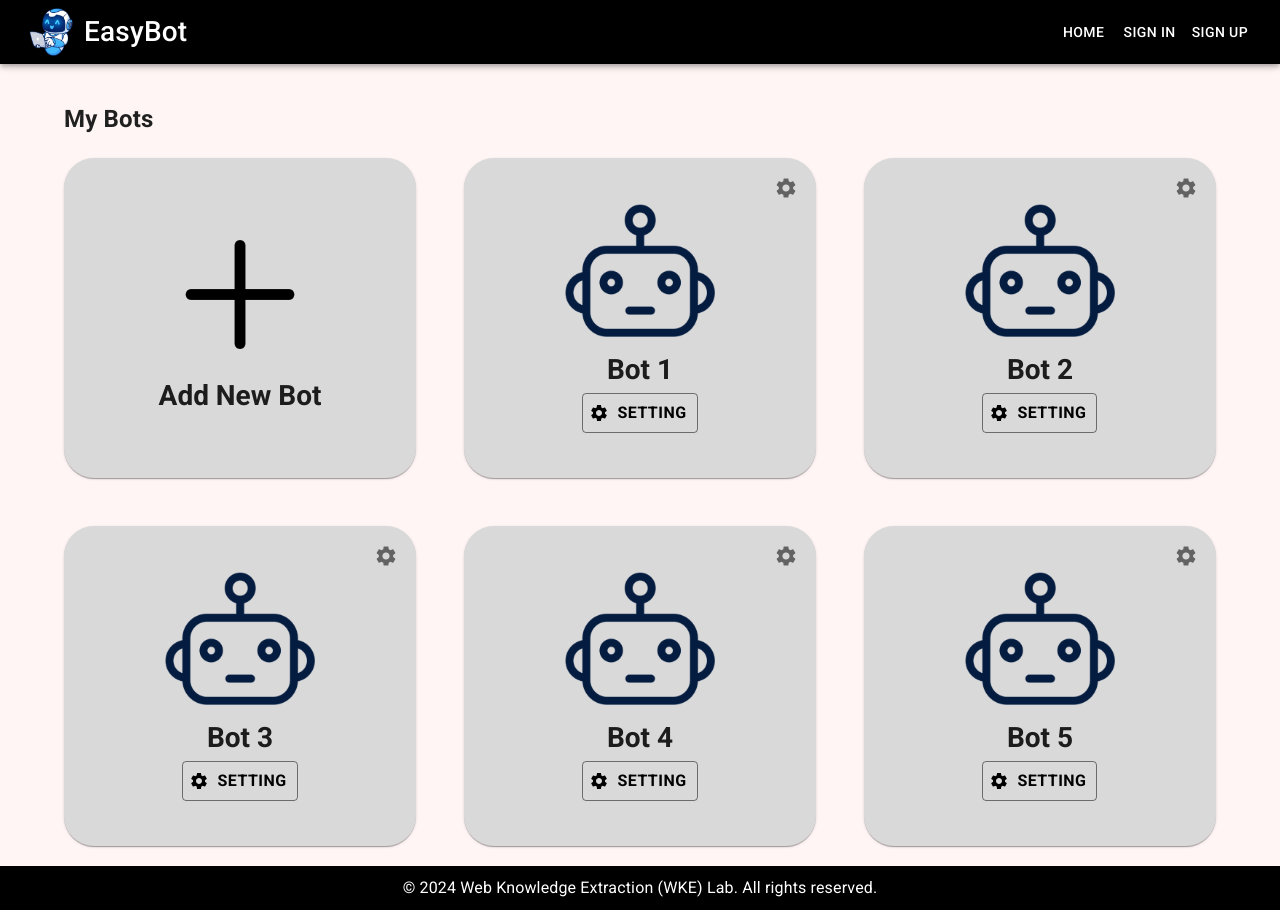
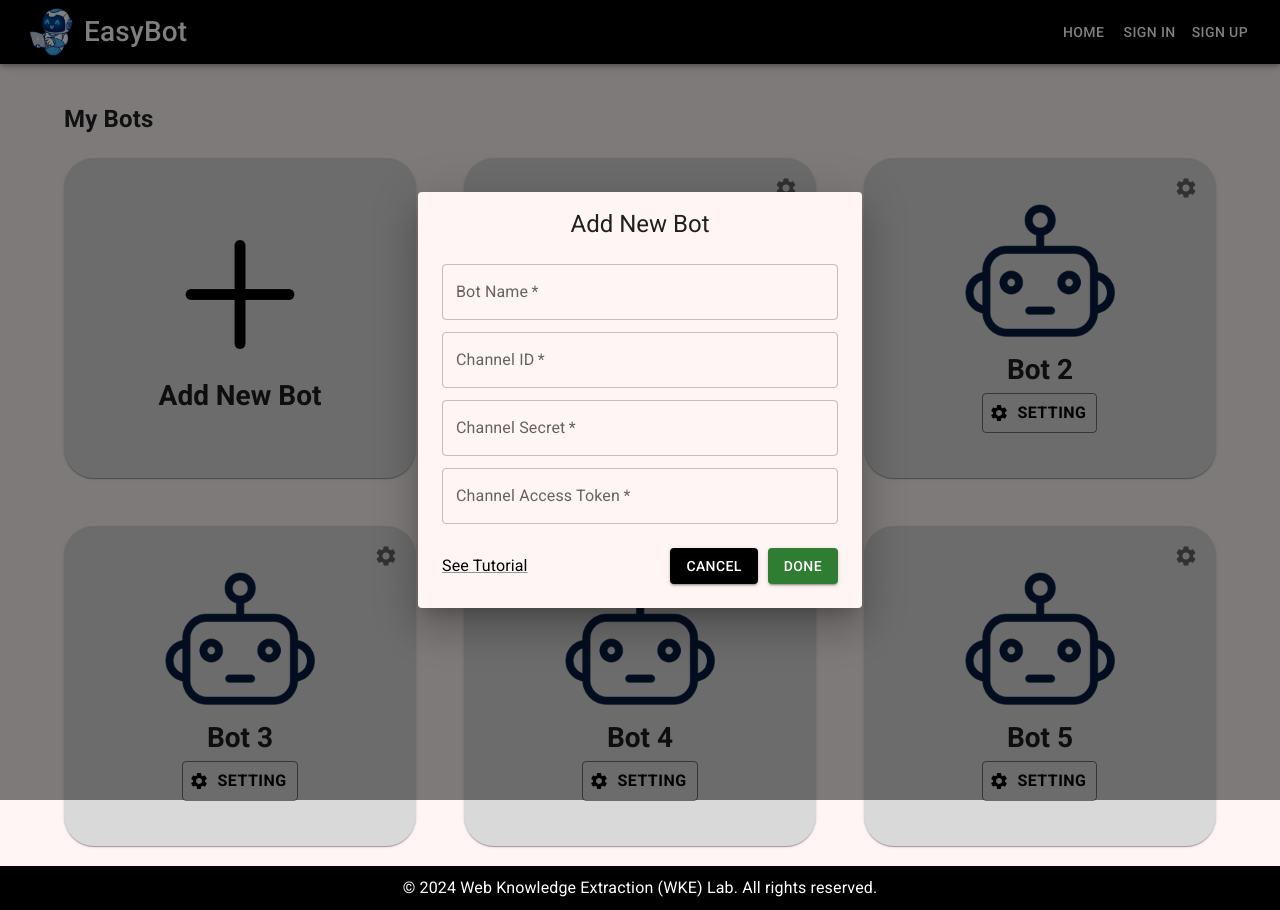
Before and after one commit to a5512167086/EasyBot_API, a React (Vite) app in the folder src/web-app/: page /bot-list in a window 1280 px wide. Both pictures are taken after a click on the button "Add New Bot". Built offline with nearby package versions, Linux system fonts and the light colour scheme.

Commit message:
feat(dialog): finish custom dialog layout

```diff
--- a/src/web-app/src/components/CustomCard/CustomCard.tsx
+++ b/src/web-app/src/components/CustomCard/CustomCard.tsx
@@ -11,6 +11,7 @@ export const CustomCard = ({
   imgSrc,
   enableHeaderButton,
   cardButton,
+  cardButtonAction,
   titleText,
   actionType,
   buttonText,
@@ -24,7 +25,7 @@ export const CustomCard = ({
         </IconButton>
       )}
       {cardButton ? (
-        <CardActionArea className="card__actionArea">
+        <CardActionArea className="card__actionArea" onClick={cardButtonAction}>
           <CardContent className="card__content">
             {imgSrc && (
               <div>
--- a/src/web-app/src/components/CustomCard/CustomCard.type.ts
+++ b/src/web-app/src/components/CustomCard/CustomCard.type.ts
@@ -10,6 +10,7 @@ export type CustomCardProps = {
   imgSrc?: string
   enableHeaderButton?: boolean
   cardButton: boolean
+  cardButtonAction?: () => void
   titleText?: string
   actionType: ActionType
   buttonText?: string
--- /dev/null
+++ b/src/web-app/src/components/CustomDialog/CustomDialog.style.tsx
@@ -0,0 +1,12 @@
+import { Dialog, styled } from '@mui/material'
+
+export const StyledDialog = styled(Dialog)(() => ({
+  '& .dialog__actionBox': {
+    padding: '0 24px 24px 24px',
+    display: 'flex',
+    justifyContent: 'space-between'
+  },
+  '& .dialog__actionButton': {
+    marginLeft: '10px'
+  }
+}))
--- /dev/null
+++ b/src/web-app/src/components/CustomDialog/CustomDialog.tsx
@@ -0,0 +1,96 @@
+import Button from '@mui/material/Button'
+import TextField from '@mui/material/TextField'
+import DialogActions from '@mui/material/DialogActions'
+import DialogContent from '@mui/material/DialogContent'
+import DialogTitle from '@mui/material/DialogTitle'
+import { CustomDialogProps } from './CustomDialog.type'
+import { CustomLink } from '../CustomLink'
+import { Box } from '@mui/material'
+import { StyledDialog } from './CustomDialog.style'
+
+export const CustomDialog = ({ isOpen, handleClose }: CustomDialogProps) => {
+  return (
+    <>
+      <StyledDialog
+        maxWidth="xs"
+        open={isOpen}
+        onClose={handleClose}
+        closeAfterTransition={false}
+        PaperProps={{
+          component: 'form',
+          onSubmit: (event: React.FormEvent<HTMLFormElement>) => {
+            event.preventDefault()
+            const formData = new FormData(event.currentTarget)
+            const formJson = Object.fromEntries(formData.entries())
+            console.log(formJson)
+            handleClose()
+          }
+        }}
+      >
+        <DialogTitle textAlign="center" variant="h5">
+          Add New Bot
+        </DialogTitle>
+        <DialogContent>
+          <TextField
+            required
+            margin="dense"
+            id="botName"
+            name="botName"
+            label="Bot Name"
+            type="text"
+            fullWidth
+            variant="outlined"
+          />
+          <TextField
+            required
+            margin="dense"
+            id="channelId"
+            name="channelId"
+            label="Channel ID"
+            type="text"
+            fullWidth
+            variant="outlined"
+          />
+          <TextField
+            required
+            margin="dense"
+            id="channelSecret"
+            name="channelSecret"
+            label="Channel Secret"
+            type="password"
+            fullWidth
+            variant="outlined"
+          />
+          <TextField
+            required
+            margin="dense"
+            id="channelAccessToken"
+            name="channelAccessToken"
+            label="Channel Access Token"
+            type="password"
+            fullWidth
+            variant="outlined"
+          />
+        </DialogContent>
+        <DialogActions className="dialog__actionBox">
+          <Box>
+            <CustomLink linkText="See Tutorial" link={''} />
+          </Box>
+          <Box>
+            <Button onClick={handleClose} variant="contained" color="primary">
+              Cancel
+            </Button>
+            <Button
+              type="submit"
+              variant="contained"
+              color="success"
+              className="dialog__actionButton"
+            >
+              Done
+            </Button>
+          </Box>
+        </DialogActions>
+      </StyledDialog>
+    </>
+  )
+}
--- /dev/null
+++ b/src/web-app/src/components/CustomDialog/CustomDialog.type.ts
@@ -0,0 +1,4 @@
+export type CustomDialogProps = {
+  isOpen: boolean
+  handleClose: () => void
+}
--- /dev/null
+++ b/src/web-app/src/components/CustomDialog/index.ts
@@ -0,0 +1 @@
+export * from './CustomDialog'
--- a/src/web-app/src/pages/BotPage/BotPage.tsx
+++ b/src/web-app/src/pages/BotPage/BotPage.tsx
@@ -5,10 +5,22 @@ import { ActionType } from '@/components/CustomCard/CustomCard.type'
 import SettingsIcon from '@mui/icons-material/Settings'
 import AddIcon from '@/assets/add_icon.png'
 import BotIcon from '@/assets/bot_icon.png'
+import { CustomDialog } from '@/components/CustomDialog'
+import { useState } from 'react'
 
 const mockBotData = ['Bot 1', 'Bot 2', 'Bot 3', 'Bot 4', 'Bot 5']
 
 export const BotPage = () => {
+  const [isDialogOpen, setIsDialogOpen] = useState(false)
+
+  const handleDialogOpen = () => {
+    setIsDialogOpen(true)
+  }
+
+  const handleDialogClose = () => {
+    setIsDialogOpen(false)
+  }
+
   return (
     <StyledBotPage maxWidth="lg">
       <Typography className="bot__title" variant="h6">
@@ -23,6 +35,7 @@ export const BotPage = () => {
           <CustomCard
             imgSrc={AddIcon}
             cardButton={true}
+            cardButtonAction={handleDialogOpen}
             titleText="Add New Bot"
             actionType={ActionType.None}
           />
@@ -46,6 +59,7 @@ export const BotPage = () => {
           </Grid2>
         ))}
       </Grid2>
+      <CustomDialog isOpen={isDialogOpen} handleClose={handleDialogClose} />
     </StyledBotPage>
   )
 }
```
